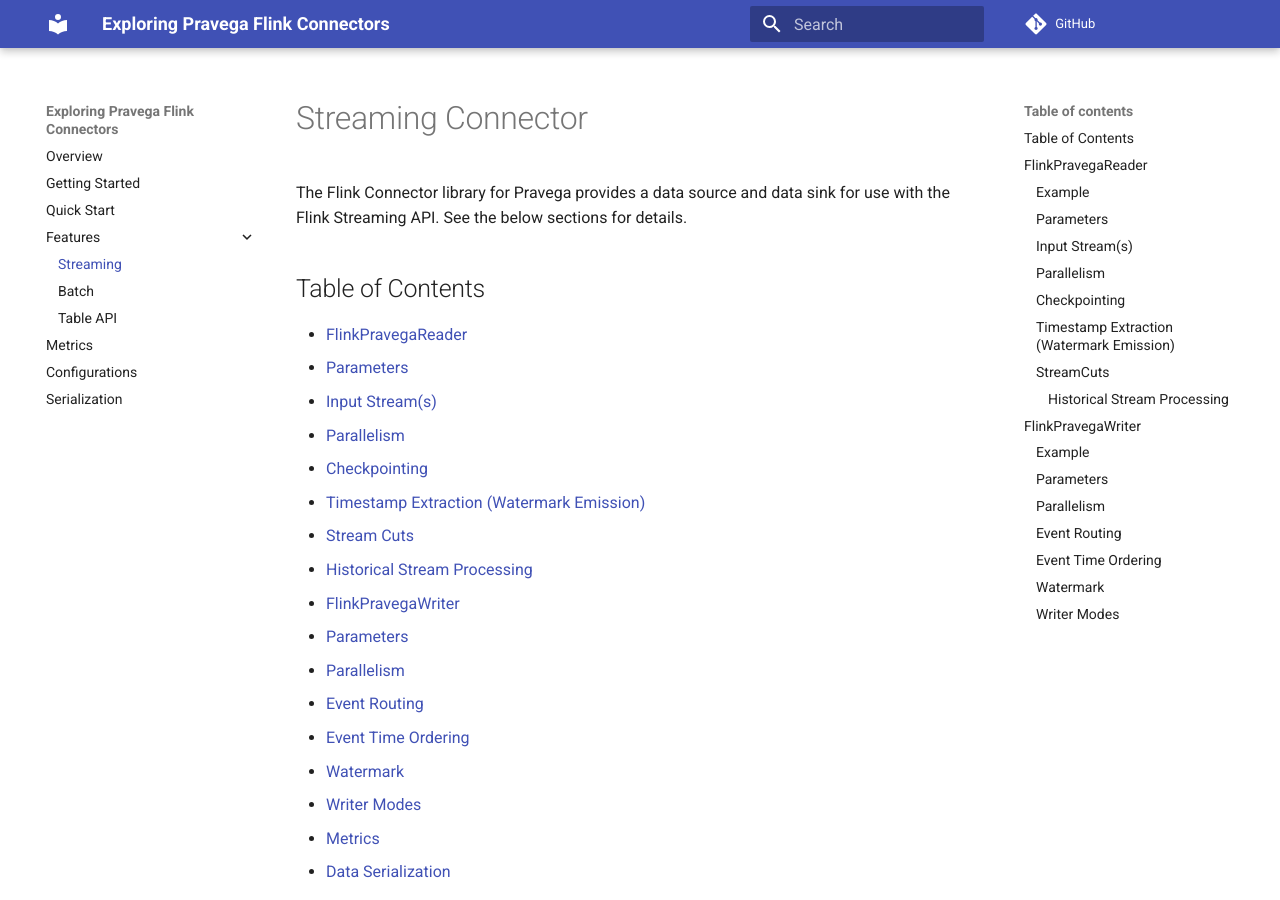
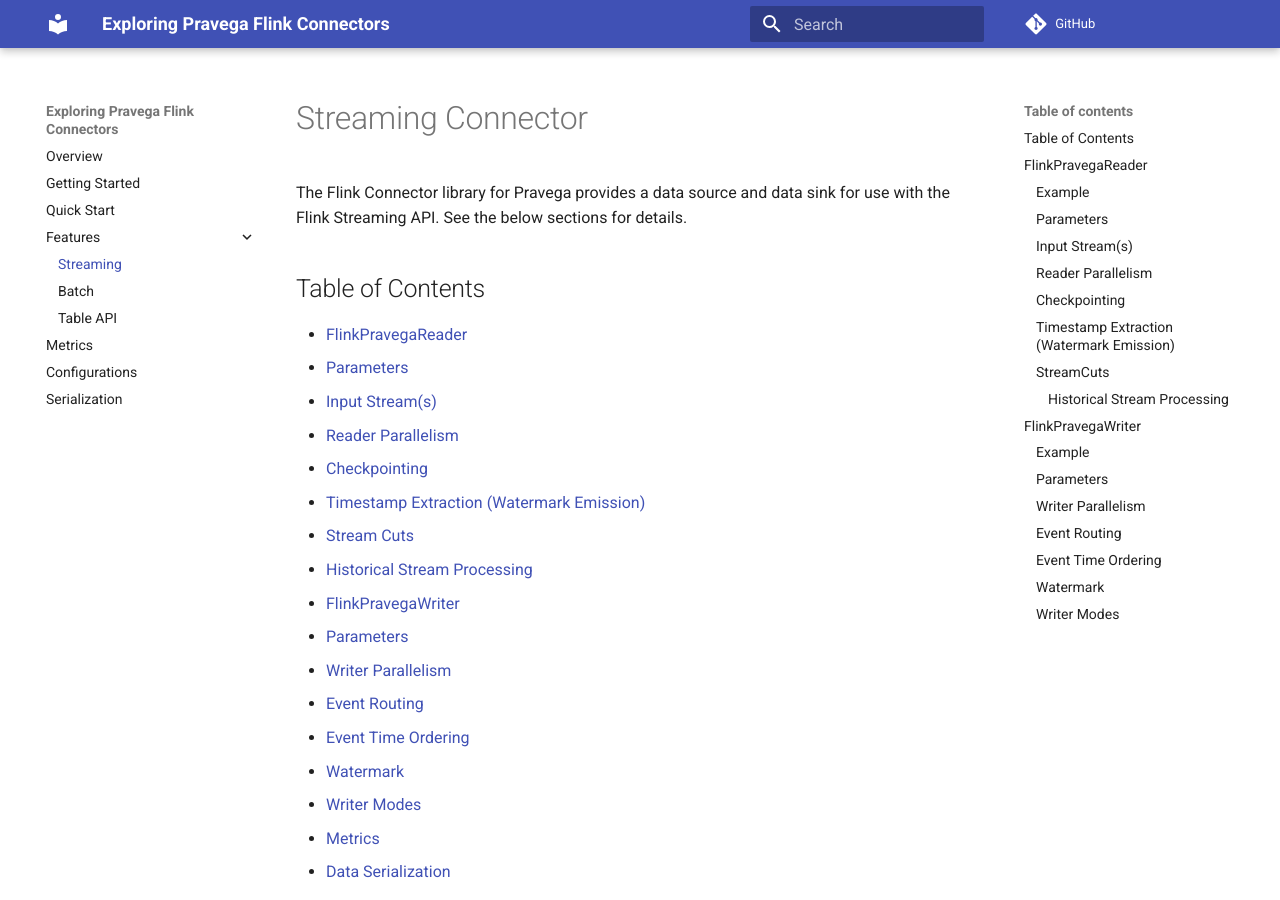
Before and after one commit to pravega/flink-connectors, an MkDocs documentation site: the page built from documentation/src/docs/streaming.md, in a window 1280 px wide and 900 px high. Built offline with MkDocs 1.6.1 and Material for MkDocs 9.7.7, drawn with Linux system fonts in a browser that asks for light colours; comment, search, counter and statistics services are not loaded; some of the changed text lies outside the part shown.

Commit message:
Update streaming.md Signed-off-by: Andrey Koltsov <Andrey.Koltsov@dell.com>
Signed-off-by: AndreyKoltsov1997 <Andrey.Koltsov@emc.com>

```diff
--- a/documentation/src/docs/streaming.md
+++ b/documentation/src/docs/streaming.md
@@ -16,14 +16,14 @@
 - [FlinkPravegaReader](#flinkpravegareader)
   - [Parameters](#parameters)
   - [Input Stream(s)](#input-streams)
-  - [Parallelism](#parallelism)
+  - [Reader Parallelism](#reader-parallelism)
   - [Checkpointing](#checkpointing)
   - [Timestamp Extraction (Watermark Emission)](#timestamp-extraction-watermark-emission)
   - [Stream Cuts](#streamcuts)
   - [Historical Stream Processing](#historical-stream-processing)
 - [FlinkPravegaWriter](#flinkpravegawriter)
   - [Parameters](#parameters-1)
-  - [Parallelism](#parallelism-1)
+  - [Writer Parallelism](#writer-parallelism)
   - [Event Routing](#event-routing)
   - [Event Time Ordering](#event-time-ordering)
   - [Watermark](#watermark)
@@ -84,7 +84,7 @@
  2. As a string containing an unqualified name, in the form `stream`. Such streams are resolved to the default scope.
  3. As an instance of `io.pravega.client.stream.Stream`, e.g. `Stream.of("my-scope", "my-stream")`.
 
-### Parallelism
+### Reader Parallelism
 
 The `FlinkPravegaReader` supports parallelization. Use the `setParallelism` method to of `Datastream` to configure the number of parallel instances to execute.  The parallel instances consume the stream in a coordinated manner, each consuming one or more stream segments.
 
@@ -171,7 +171,7 @@
 |`enableWatermark`|true or false to enable/disable emitting Flink watermark in event-time semantics to Pravega streams.|
 |`enableMetrics`|true or false to enable/disable reporting Pravega metrics. Metrics is enabled by default.|
 
-### Parallelism
+### Writer Parallelism
 `FlinkPravegaWriter` supports parallelization. Use the `setParallelism` method to configure the number of parallel instances to execute.
 
 ### Event Routing
```
